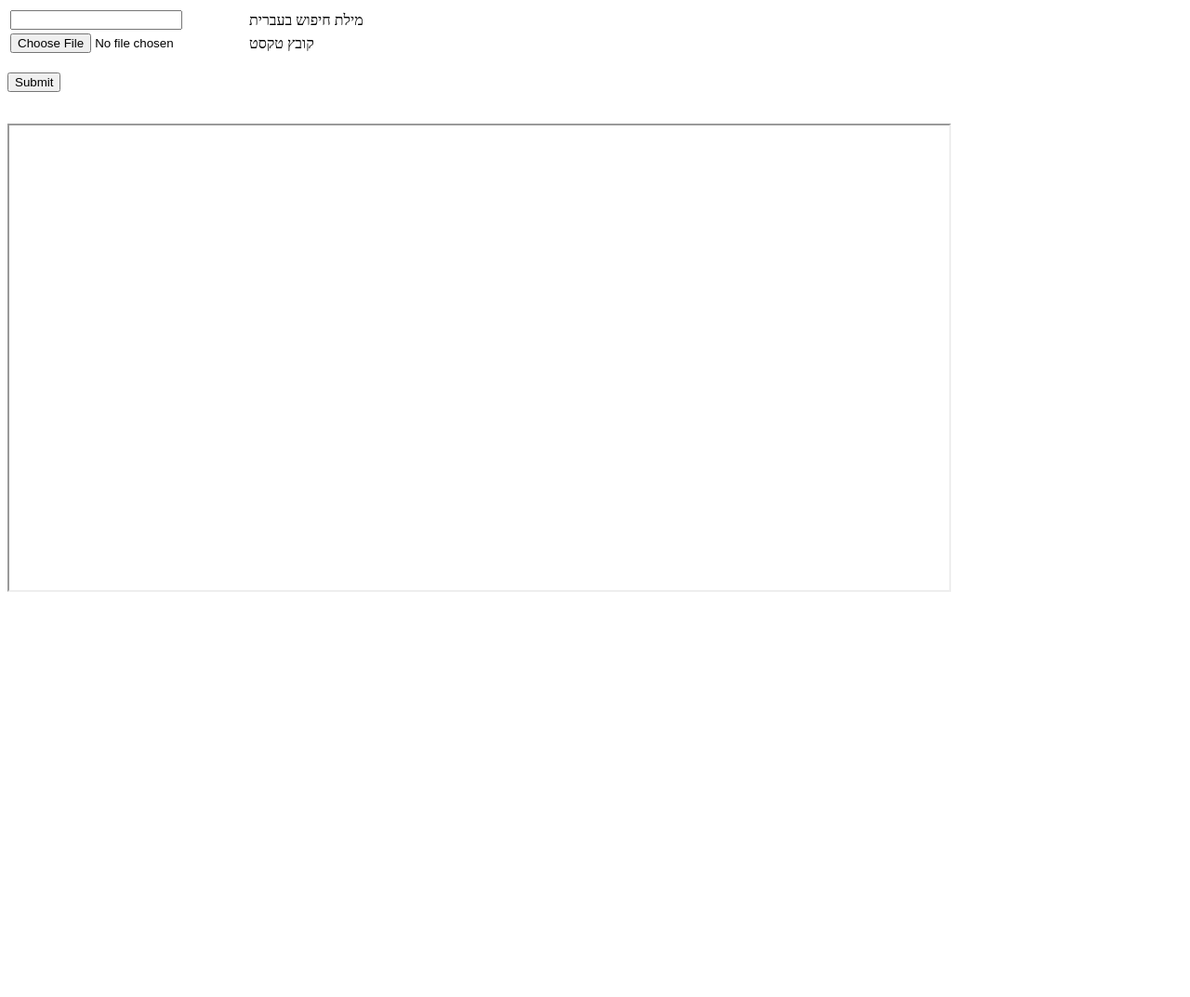
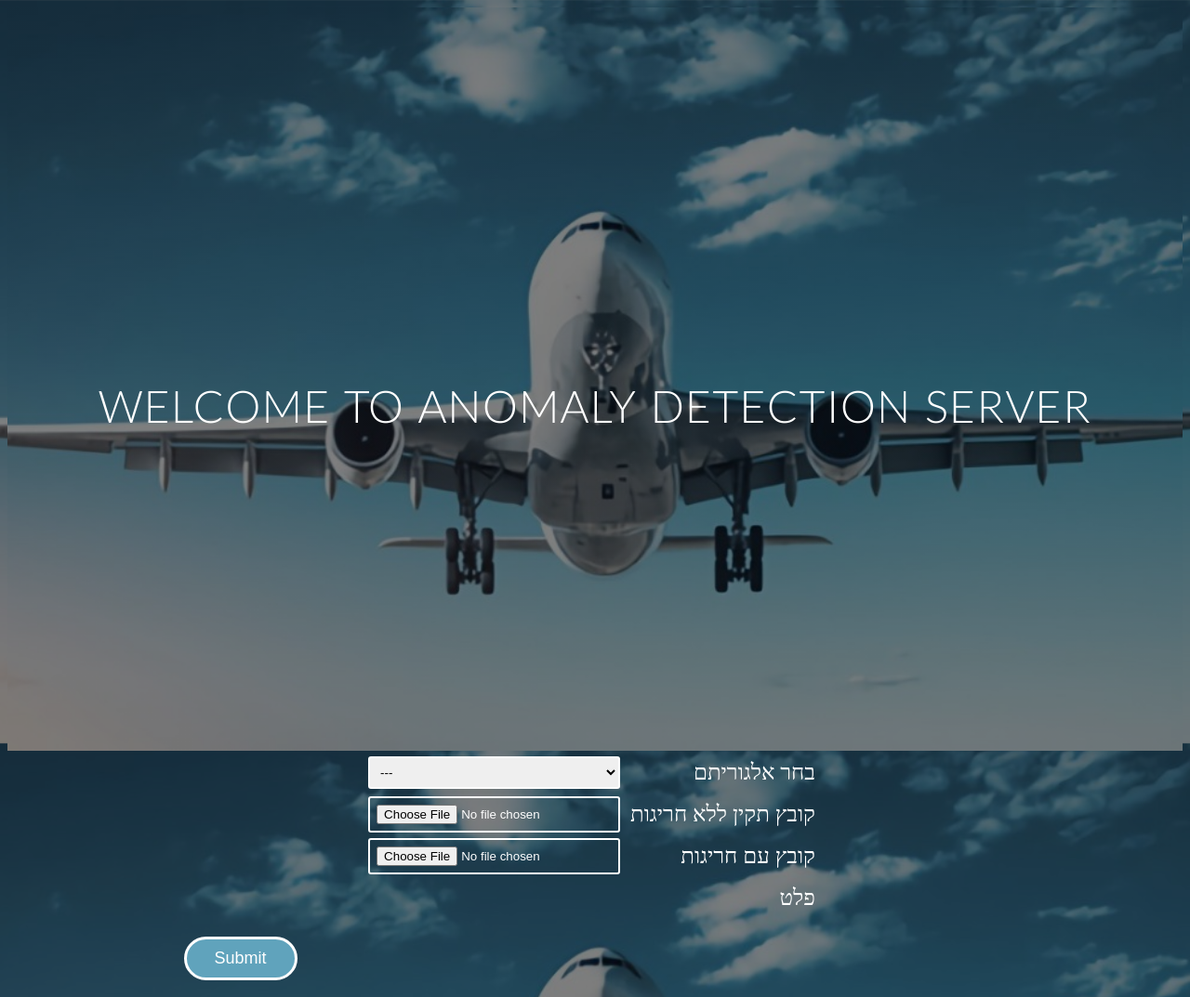
Before and after one commit to shlomi1993/anomaly-detection-web-app, a plain HTML site: page View/index.html in a window 1280 px wide. Shown: the whole page at 93% size. Before the commit the page ends 800 px from the top, so only its background shows below. Drawn offline with Linux system fonts and the light colour scheme.

Commit message:
View updates

```diff
--- a/View/index.html
+++ b/View/index.html
@@ -1,23 +1,63 @@
 <html>
   <head>
-        <meta charset="UTF-8">
+    <meta charset="utf-8" />
+    <link rel="stylesheet" href="./styles/style.css" />
+    <link
+      href="http://fonts.googleapis.com/css?family=Lato:100,300,400,300italic"
+      rel="stylesheet"
+      type="text/css"
+    />
+    <link
+      rel="ICON"
+      href="./styles/airplane_icon_126136.png"
+      type="image/ico"
+    />
+    <link rel="preconnect" href="https://fonts.gstatic.com" />
+    <link
+      href="https://fonts.googleapis.com/css2?family=Lato:wght@300&display=swap"
+      rel="stylesheet"
+    />
+    <title>Anomaly Detection Server</title>
+    <header className="App-header">
+      <h1>Welcome to Anomaly Detection Server</h1>
+    </header>
   </head>
   <body>
-        <form action="/search" method="POST" enctype="multipart/form-data" name="searchForm" target="result">
+    <form
+      action="/search"
+      method="POST"
+      enctype="multipart/form-data"
+      name="searchForm"
+      typeget="result"
+    >
       <table>
         <tr>
-                    <td><input type="text" name="key"></td>
-                    <td>מילת חיפוש בעברית</td>
+          <td>
+            <select name="algorithm">
+              <option value="null" selected>---</option>
+              <option value="first">Regression Algoirthm</option>
+              <option value="second">Hybrid Algoirthm</option>
+            </select>
+          </td>
+          <td class="td-text">בחר אלגוריתם</td>
         </tr>
         <tr>
-                    <td><input type="file" name="text_file"></td>
-                    <td>קובץ טקסט</td>
+          <td><input type="file" name="training_file"</td>
+          <td class="td-text">קובץ תקין ללא חריגות</td>
+        </tr>
+        <tr>
+          <td><input type="file" name="testing_file"</td>
+          <td class="td-text">קובץ עם חריגות</td>
+        </tr>
+        <tr>
+          <td><output name="result" /></td>
+          <td class="td-text">פלט</td>
         </tr>
       </table>
-            <br>
-            <input type="submit">
+      <br />
+      <input type="submit" name="submit" />
     </form>
-        <br>
-        <iframe name="result" width="80%" height=500></iframe>
+    <br />
+    <frame name="result" width="80%" height="500"></frame>
   </body>
 </html>
--- /dev/null
+++ b/View/styles/style.css
@@ -0,0 +1,142 @@
+/* ----------------------------------------------- */
+/* HEADER */
+/* ----------------------------------------------- */
+
+.App-header {
+  background-color: #7687aa;
+  min-height: 20%;
+  display: flex;
+  flex-direction: column;
+  align-items: center;
+  justify-content: center;
+  font-size: calc(10px + 2vmin);
+  color: white;
+}
+
+/* ----------------------------------------------- */
+/* HEADER */
+/* ----------------------------------------------- */
+
+header,
+body {
+  background-image: -webkit-linear-gradient(
+      rgba(0, 0, 0, 0.7),
+      rgba(0, 0, 0, 0.7)
+    ),
+    url(airplane-flying.jpeg);
+  background-image: linear-gradient(rgba(0, 0, 0, 0.5), rgba(0, 0, 0, 0.5)),
+    url(airplane-flying.jpeg);
+  background-size: cover;
+  background-position: center;
+  height: 100vh;
+  background-attachment: fixed;
+}
+
+.hero-text-box {
+  position: absolute;
+  width: 1140px;
+  top: 50%;
+  left: 50%;
+  -webkit-transform: translate(-50%, -50%);
+  -ms-transform: translate(-50%, -50%);
+  transform: translate(-50%, -50%);
+}
+
+.logo {
+  height: 100px;
+  width: auto;
+  float: left;
+  margin-top: 20px;
+}
+
+.logo-black {
+  display: none;
+  height: 50px;
+  width: auto;
+  float: left;
+  margin: 5px 0;
+}
+
+/* ----- HEADINGS ----- */
+
+h1 {
+  padding-top: 400px;
+  text-align: center;
+  font-weight: 300;
+  text-transform: uppercase;
+  margin-top: 0;
+  margin-bottom: 20px;
+  color: #fff;
+  font-size: 300%;
+  word-spacing: 4px;
+  letter-spacing: 1px;
+  font-family: "Lato", sans-serif;
+}
+
+/* ----------------------------------------------- */
+/* FORM */
+/* ----------------------------------------------- */
+
+form {
+  width: 70%;
+  margin: 0 auto;
+}
+
+input[type="file"],
+frame,
+textarea {
+  width: 100%;
+  padding: 7px;
+  border-radius: 3px;
+  border: 2px solid #fff;
+  color: #fff;
+}
+
+select {
+  width: 100%;
+  padding: 7px;
+  border-radius: 3px;
+  border: 2px solid #fff;
+}
+
+.td-text {
+  padding: 8px;
+  display: flash;
+  flex-direction: column space-between;
+  text-align: right;
+  color: #fff;
+  font-weight: 150;
+  font-size: 150%;
+}
+
+textarea {
+  height: 100px;
+}
+
+*:focus {
+  outline: none;
+}
+
+input[type="submit"] {
+  display: center;
+  padding: 10px 30px;
+  font-weight: 300;
+  border-radius: 200px;
+}
+
+input[type="submit"] {
+  background-color: #60a3bc;
+  border: 3px solid #fff;
+  font-size: 18px;
+  color: #fff;
+  margin-right: 100px;
+  margin-left: auto;
+  text-align: center;
+  position: relative;
+}
+
+table {
+  position: relative;
+  margin-left: auto;
+  margin-right: auto;
+}
```
Also changed, not shown: View/styles/airplane-flying.jpeg (added), View/styles/stylesairplane_icon_126136.png (added). Lines whose indentation alone changed are shown as unchanged.
